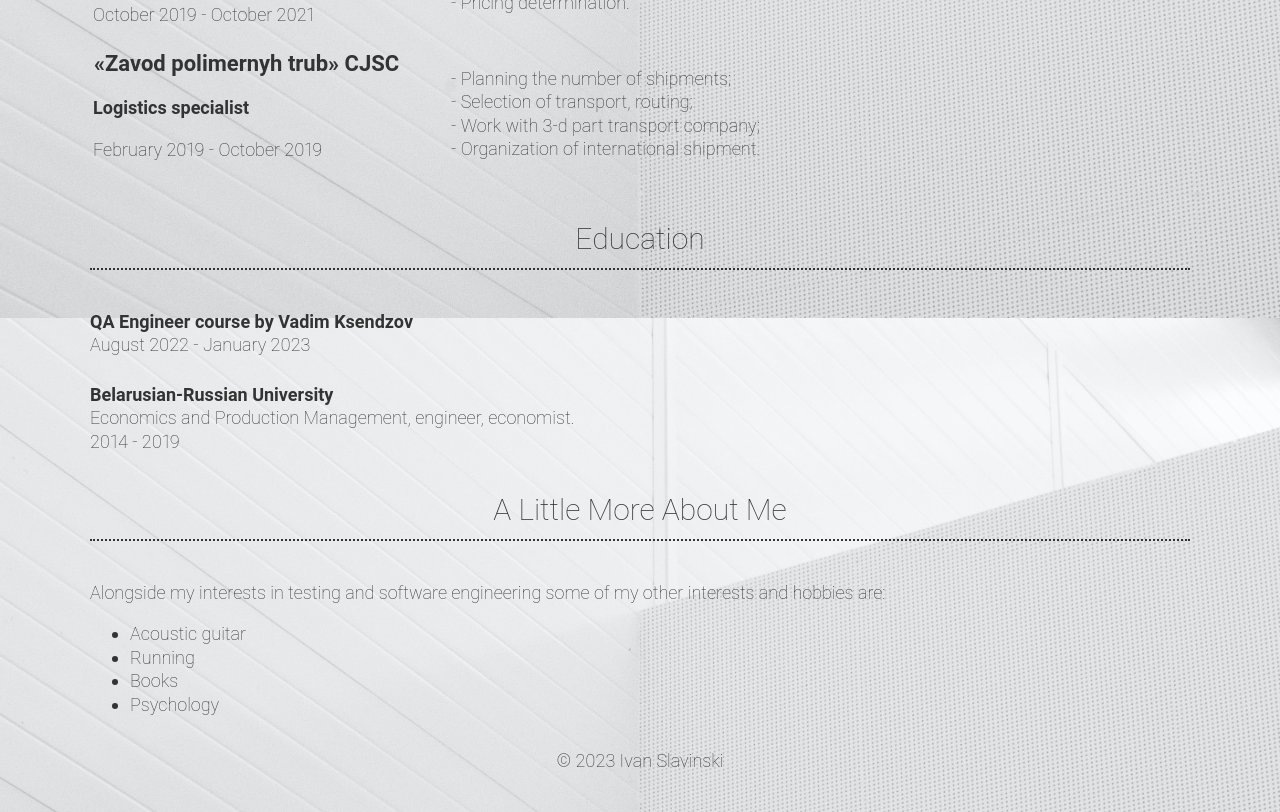
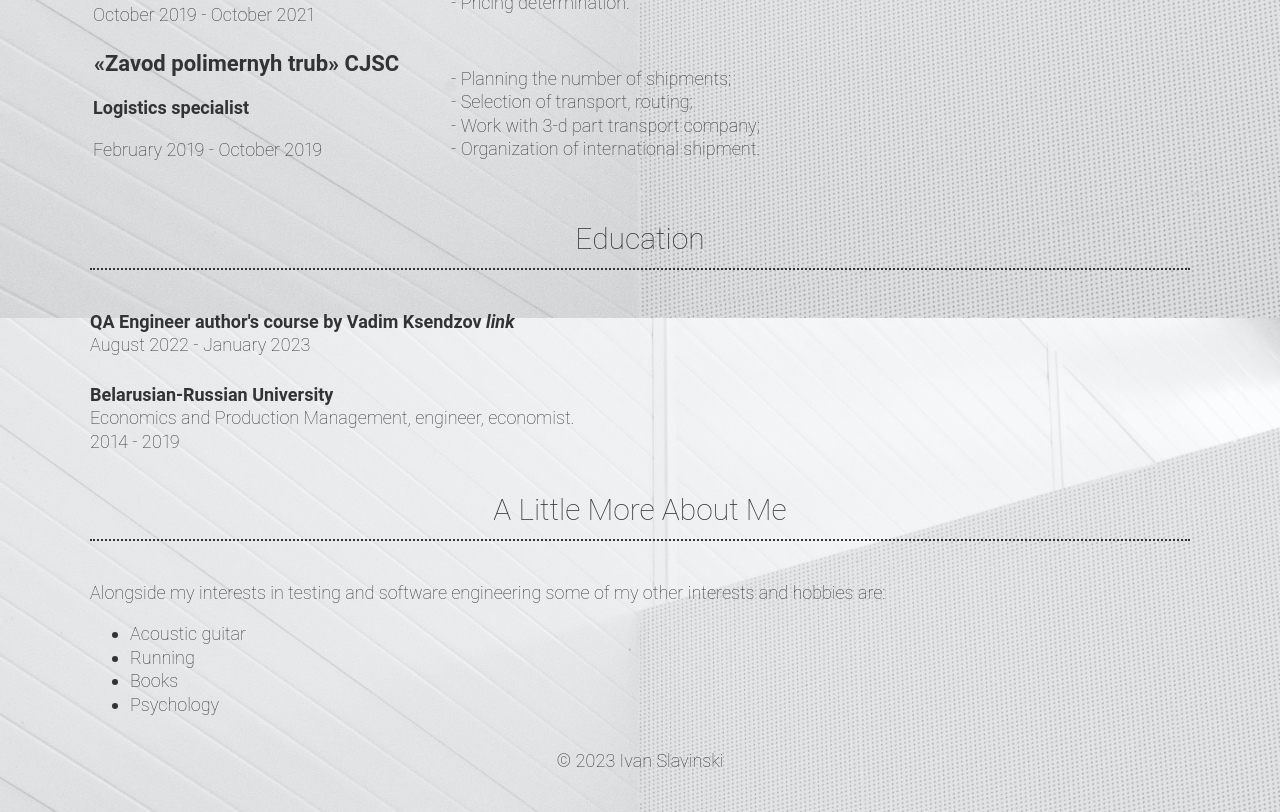
Before and after one commit to IvanSlavinski/IvanSlavinski.github.io, a plain HTML site: page index.html in a window 1280 px wide. Shown: the part 2082-2894 px from the top of the page. Drawn offline with Linux system fonts and the light colour scheme.

Commit message:
Update index.html

```diff
--- a/index.html
+++ b/index.html
@@ -184,7 +184,7 @@
         <div class="container education-container">
             <h3>Education</h3>
             <div class="row education">
-                <h4>QA Engineer course by Vadim Ksendzov</h4>
+                <h4>QA Engineer author's course by Vadim Ksendzov<a href="https://ksendzov.com/"><em> link</em></a></h4>
                 <p>August 2022 - January 2023</p></br>
                 <h4>Belarusian-Russian University</h4>
                 <p> Economics and Production Management, engineer, economist.</br>
```
